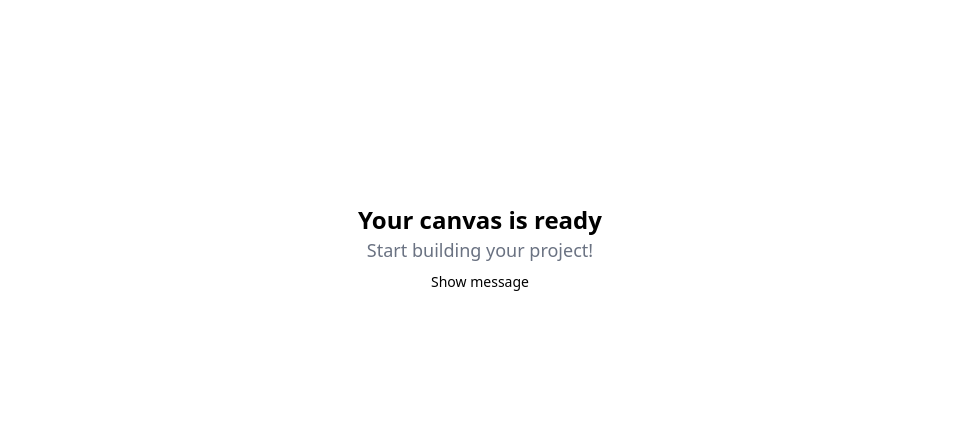
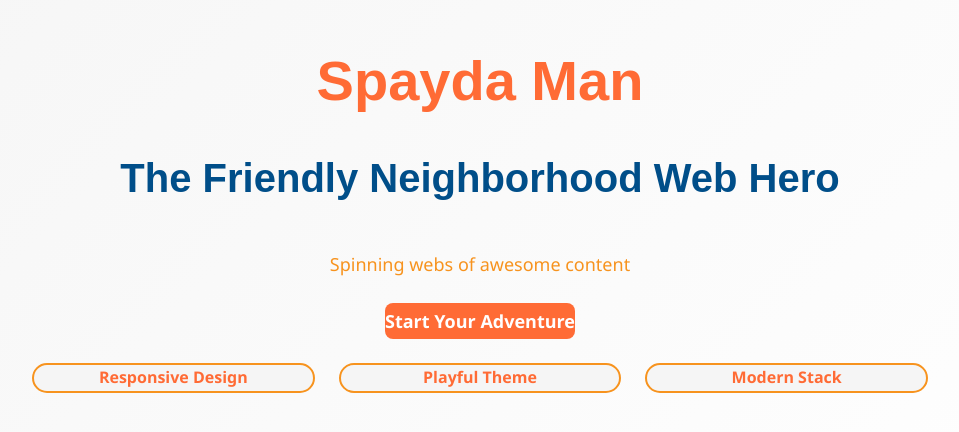
Before and after one commit to od41/make-a-spydah-man-parody-pdy3d6, a React (Vite) app: page / in a window 1280 px wide. Shown: the part 180-612 px from the top of the page, without its empty margins (160-1119 px from the left). Built offline with nearby package versions, Linux system fonts and the light colour scheme.

Commit message:
Task 1: Establish project constants, utility files, and initial styling framework

```diff
--- a/src/App.css
+++ b/src/App.css
@@ -1,6 +1,79 @@
+/* App Container Styles */
 #root {
   max-width: 1280px;
+  width: 100%;
   margin: 0 auto;
-  padding: 2rem;
+  padding: 0;
   text-align: center;
 }
+
+/* Hero Section */
+.hero-section {
+  display: flex;
+  flex-direction: column;
+  align-items: center;
+  justify-content: center;
+  min-height: 100vh;
+  padding: var(--spacing-xl) var(--spacing-lg);
+  gap: var(--spacing-xl);
+}
+
+.hero-heading {
+  color: var(--color-primary);
+  margin-bottom: var(--spacing-md);
+  animation: fadeInDown 0.6s var(--animation-easing);
+}
+
+.hero-subheading {
+  color: var(--color-secondary);
+  margin-bottom: var(--spacing-lg);
+  animation: fadeInUp 0.6s var(--animation-easing) 0.2s both;
+}
+
+/* Animations */
+@keyframes fadeInDown {
+  from {
+    opacity: 0;
+    transform: translateY(-20px);
+  }
+  to {
+    opacity: 1;
+    transform: translateY(0);
+  }
+}
+
+@keyframes fadeInUp {
+  from {
+    opacity: 0;
+    transform: translateY(20px);
+  }
+  to {
+    opacity: 1;
+    transform: translateY(0);
+  }
+}
+
+@keyframes pulse-glow {
+  0%, 100% {
+    box-shadow: 0 0 0 0 rgba(255, 107, 53, 0.7);
+  }
+  50% {
+    box-shadow: 0 0 0 10px rgba(255, 107, 53, 0);
+  }
+}
+
+/* Responsive Design */
+@media (max-width: 768px) {
+  .hero-section {
+    min-height: auto;
+    padding: var(--spacing-lg) var(--spacing-md);
+    gap: var(--spacing-lg);
+  }
+}
+
+@media (max-width: 480px) {
+  .hero-section {
+    padding: var(--spacing-lg) var(--spacing-sm);
+    gap: var(--spacing-md);
+  }
+}
--- a/src/App.tsx
+++ b/src/App.tsx
@@ -1,23 +1,65 @@
 import { useState } from 'react'
 import './App.css'
 import { Button } from '@/components/ui/button'
+import { SPAYDA_MAN_THEME, SPAYDA_MAN_TEXT } from '@/utils/constants'
 
 function App() {
   const [message, setMessage] = useState("")
 
   return (
-    <>
-      <div className="flex flex-col items-center justify-center h-screen">
-        <h1 className="text-2xl font-bold">
-          Your canvas is ready
+    <main className="hero-section">
+      <div className="flex flex-col items-center justify-center gap-6 w-full">
+        <h1 className="hero-heading text-5xl font-bold">
+          {SPAYDA_MAN_TEXT.appTitle}
         </h1>
-        <h2 className="text-lg text-gray-500">
-          Start building your project!
+        <h2 className="hero-subheading text-2xl text-secondary font-semibold">
+          {SPAYDA_MAN_TEXT.tagline}
         </h2>
-        <Button onClick={() => setMessage("Hello, world!")}>Show message</Button>
-        {message && <p className="text-lg text-gray-500">{message}</p>}
+        <p
+          className="text-lg font-medium max-w-2xl px-4"
+          style={{ color: SPAYDA_MAN_THEME.colors.accent }}
+        >
+          {SPAYDA_MAN_TEXT.heroSubheading}
+        </p>
+
+        <Button
+          onClick={() => setMessage(SPAYDA_MAN_TEXT.ctaButton)}
+          className="mt-4 px-8 py-3 text-lg font-semibold"
+          style={{
+            backgroundColor: SPAYDA_MAN_THEME.colors.primary,
+            color: 'white'
+          }}
+        >
+          {SPAYDA_MAN_TEXT.ctaButton}
+        </Button>
+
+        {message && (
+          <p
+            className="text-lg font-medium mt-6 animate-pulse"
+            style={{ color: SPAYDA_MAN_THEME.colors.success }}
+          >
+            ✓ {message}
+          </p>
+        )}
+
+        <div className="grid grid-cols-1 md:grid-cols-3 gap-6 mt-12 w-full max-w-4xl px-4">
+          {Object.entries(SPAYDA_MAN_TEXT.features).map(([key, value]) => (
+            <div
+              key={key}
+              className="p-6 rounded-lg border-2 transition-all hover:shadow-lg"
+              style={{
+                borderColor: SPAYDA_MAN_THEME.colors.accent,
+                backgroundColor: SPAYDA_MAN_THEME.colors.light
+              }}
+            >
+              <p className="font-semibold" style={{ color: SPAYDA_MAN_THEME.colors.primary }}>
+                {value}
+              </p>
+            </div>
+          ))}
+        </div>
       </div>
-    </>
+    </main>
   )
 }
 
--- a/src/index.css
+++ b/src/index.css
@@ -1,16 +1,134 @@
 @import "tailwindcss";
+
+/* Spayda Man Theme Variables */
+:root {
+  /* Primary Colors */
+  --color-primary: #FF6B35;
+  --color-secondary: #004E89;
+  --color-accent: #F7931E;
+  --color-light: #F5F5F5;
+  --color-dark: #1A1A1A;
+  --color-success: #00D084;
+  --color-warning: #FFB800;
+
+  /* Typography */
+  --font-primary: 'Segoe UI', Tahoma, Geneva, Verdana, sans-serif;
+  --font-heading: Arial, Helvetica, sans-serif;
+
+  /* Spacing Scale */
+  --spacing-xs: 0.25rem;
+  --spacing-sm: 0.5rem;
+  --spacing-md: 1rem;
+  --spacing-lg: 1.5rem;
+  --spacing-xl: 2rem;
+  --spacing-xxl: 3rem;
+
+  /* Border Radius */
+  --radius-sm: 0.25rem;
+  --radius-md: 0.5rem;
+  --radius-lg: 1rem;
+  --radius-full: 9999px;
+
+  /* Animation */
+  --animation-fast: 200ms;
+  --animation-normal: 300ms;
+  --animation-slow: 500ms;
+  --animation-easing: cubic-bezier(0.4, 0, 0.2, 1);
+}
+
+/* Base Styles */
+* {
+  margin: 0;
+  padding: 0;
+  box-sizing: border-box;
+}
+
+html {
+  scroll-behavior: smooth;
+  font-size: 16px;
+}
 
 body {
   margin: 0;
-  display: flex;
-  place-items: center;
+  padding: 0;
   min-width: 320px;
   min-height: 100vh;
+  font-family: var(--font-primary);
+  color: var(--color-dark);
+  background: linear-gradient(135deg, var(--color-light) 0%, #FFFFFF 100%);
+  transition: background-color var(--animation-normal) var(--animation-easing);
 }
 
 #root {
-  max-width: 1280px;
-  margin: 0 auto;
-  padding: 2rem;
-  text-align: center;
+  width: 100%;
+  min-height: 100vh;
+  display: flex;
+  flex-direction: column;
 }
+
+/* Typography Base Styles */
+h1, h2, h3, h4, h5, h6 {
+  font-family: var(--font-heading);
+  font-weight: 700;
+  line-height: 1.2;
+  margin: 0;
+}
+
+h1 {
+  font-size: clamp(2rem, 5vw, 3.5rem);
+  color: var(--color-primary);
+}
+
+h2 {
+  font-size: clamp(1.5rem, 4vw, 2.5rem);
+  color: var(--color-secondary);
+}
+
+h3 {
+  font-size: clamp(1.25rem, 3vw, 2rem);
+  color: var(--color-dark);
+}
+
+p {
+  line-height: 1.6;
+  margin: 0;
+}
+
+/* Responsive Text Sizing */
+@media (max-width: 640px) {
+  html {
+    font-size: 14px;
+  }
+
+  body {
+    padding: 0;
+  }
+}
+
+/* Accessibility */
+@media (prefers-reduced-motion: reduce) {
+  *, *::before, *::after {
+    animation-duration: 0.01ms !important;
+    animation-iteration-count: 1 !important;
+    transition-duration: 0.01ms !important;
+    scroll-behavior: auto !important;
+  }
+}
+
+/* Focus Visible Styles */
+:focus-visible {
+  outline: 2px solid var(--color-accent);
+  outline-offset: 2px;
+}
+
+/* Smooth Transitions */
+button,
+a {
+  transition: all var(--animation-normal) var(--animation-easing);
+}
+
+/* Selection Color */
+::selection {
+  background-color: var(--color-accent);
+  color: white;
+}
--- /dev/null
+++ b/src/utils/constants.ts
@@ -0,0 +1,53 @@
+// Spayda Man Theme Constants
+export const SPAYDA_MAN_THEME = {
+  colors: {
+    primary: '#FF6B35',      // Vibrant orange
+    secondary: '#004E89',    // Deep blue
+    accent: '#F7931E',       // Golden orange
+    light: '#F5F5F5',        // Off white
+    dark: '#1A1A1A',         // Near black
+    success: '#00D084',      // Fresh green
+    warning: '#FFB800',      // Warm yellow
+  },
+  fonts: {
+    primary: 'Segoe UI, Tahoma, Geneva, Verdana, sans-serif',
+    heading: 'Arial, Helvetica, sans-serif',
+  },
+  spacing: {
+    xs: '0.25rem',
+    sm: '0.5rem',
+    md: '1rem',
+    lg: '1.5rem',
+    xl: '2rem',
+    xxl: '3rem',
+  },
+  borderRadius: {
+    sm: '0.25rem',
+    md: '0.5rem',
+    lg: '1rem',
+    full: '9999px',
+  },
+  animation: {
+    duration: {
+      fast: '200ms',
+      normal: '300ms',
+      slow: '500ms',
+    },
+    easing: 'cubic-bezier(0.4, 0, 0.2, 1)',
+  },
+} as const;
+
+export const SPAYDA_MAN_TEXT = {
+  appTitle: 'Spayda Man',
+  tagline: 'The Friendly Neighborhood Web Hero',
+  heroHeading: 'Welcome to Spayda Man\'s Web',
+  heroSubheading: 'Spinning webs of awesome content',
+  ctaButton: 'Start Your Adventure',
+  features: {
+    responsive: 'Responsive Design',
+    playful: 'Playful Theme',
+    modern: 'Modern Stack',
+  },
+} as const;
+
+export const DEFAULT_IMAGE_URL = 'https://images.unsplash.com/photo-1578296566078-840f4433b414?w=800&q=80';
```
